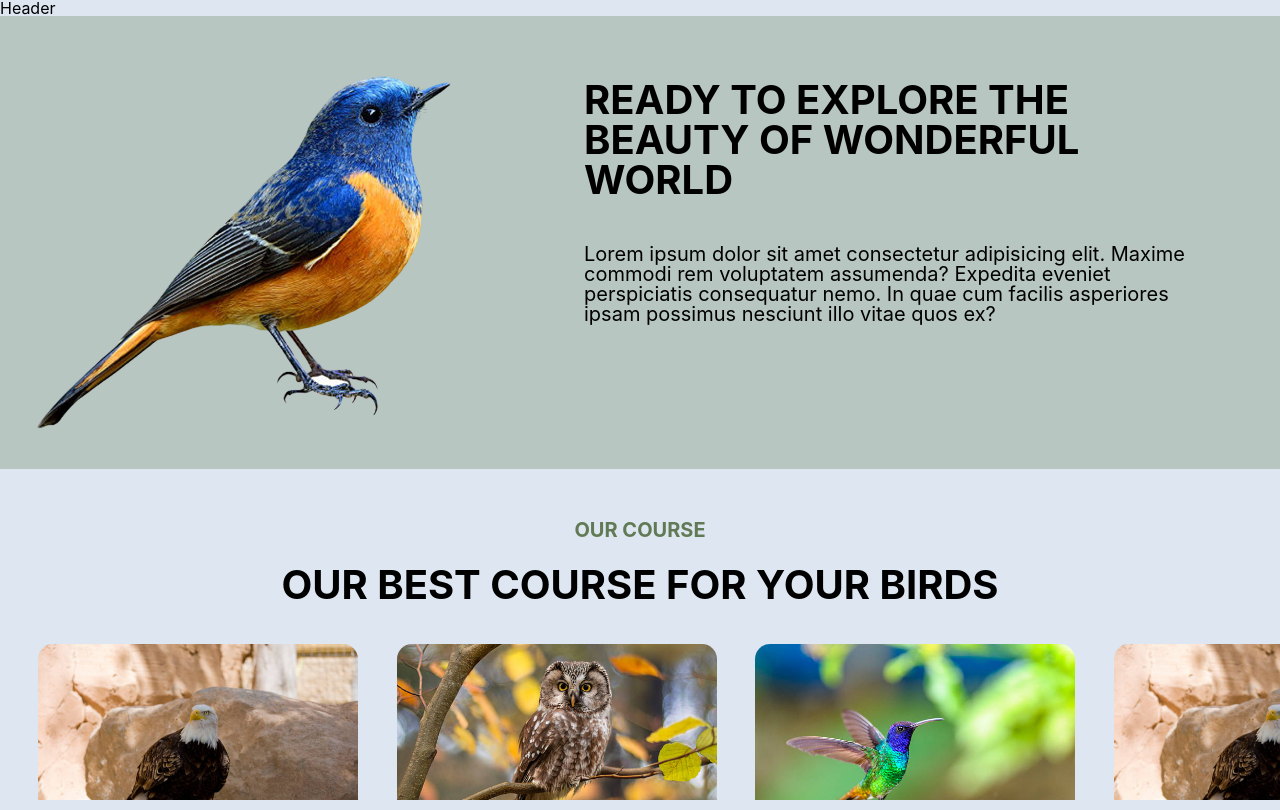
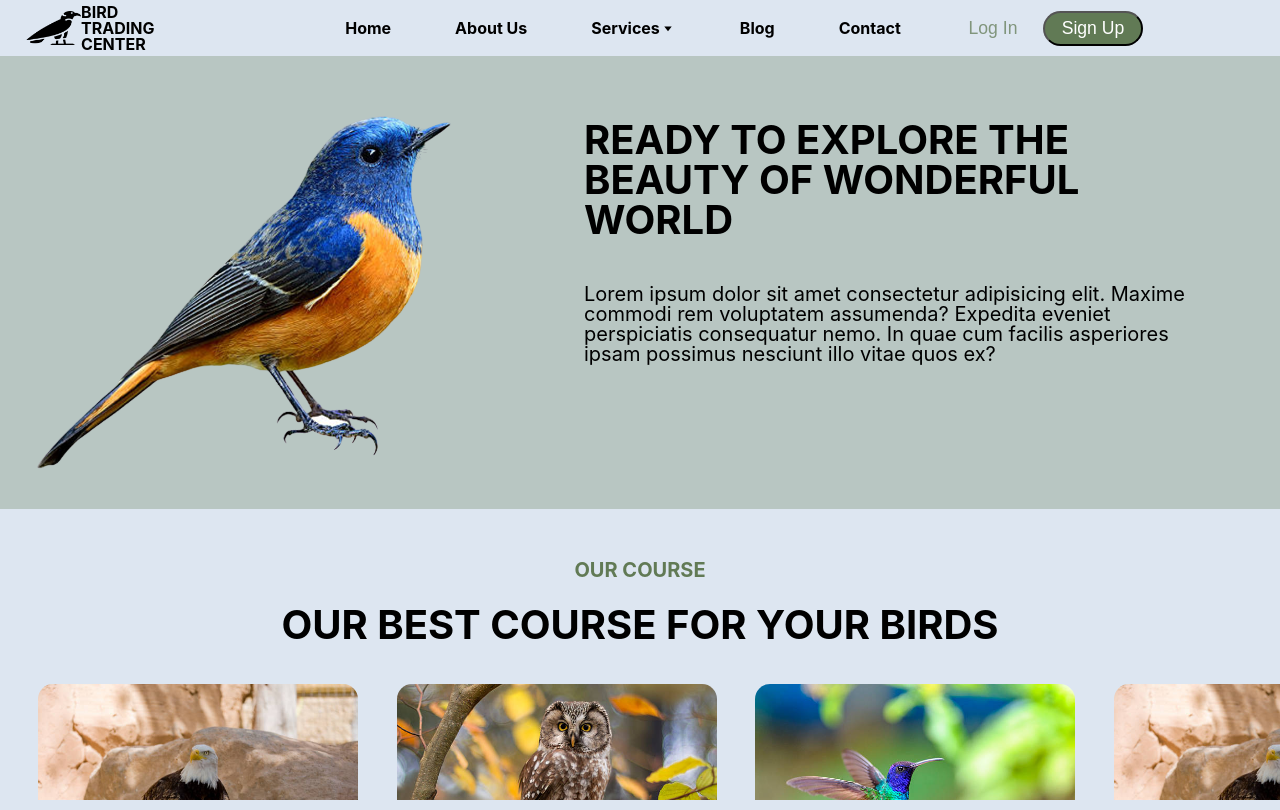
Before and after one commit to vuvohoang18232/SWP391, a React (Create React App) app: page / in a window 1280 px wide. Built offline with nearby package versions, Linux system fonts and the light colour scheme.

Commit message:
update header

```diff
--- a/package.json
+++ b/package.json
@@ -16,6 +16,7 @@
     "react-custom-scrollbars-2": "^4.5.0",
     "react-dom": "^18.2.0",
     "react-draggable": "^4.4.5",
+    "react-icons": "^4.9.0",
     "react-router-dom": "^6.11.2",
     "react-scripts": "5.0.1",
     "sass": "^1.62.1",
--- a/src/components/guestAndCustomer/header/Header.jsx
+++ b/src/components/guestAndCustomer/header/Header.jsx
@@ -1,7 +1,103 @@
-import React from "react";
+import { NavLink, useNavigate } from "react-router-dom";
+import { RxTriangleDown } from "react-icons/rx";
+import { logo1 } from "../../../utils/constants";
+import "./Header.scss";
+import { useState } from "react";
+import SignIn from "../signIn/SignIn";
+import SignUp from "../signUp/SignUp";
 
 const Header = () => {
-  return <div>Header</div>;
+  // const navigate = useNavigate();
+  const [showSignInForm, setShowSignInForm] = useState(false);
+
+  const toggleSignInForm = () => {
+    setShowSignInForm(!showSignInForm);
+  };
+  const [showSignUpForm, setShowSignUpForm] = useState(false);
+
+  const toggleSignUpForm = () => {
+    setShowSignUpForm(!showSignUpForm);
+  };
+
+  return (
+    <div>
+      {showSignInForm && <SignIn />}
+      {showSignUpForm && <SignUp />}
+      <div className="header-container">
+        <div style={{ marginLeft: "2%" }}>
+          <NavLink to="/" end className="nav-logo">
+            <div className="logo-container">
+              <div className="logo-image">
+                <img src={logo1} alt="page logo" />
+              </div>
+              <div className="logo-text">
+                <p>BIRD</p>
+                <p>TRADING</p>
+                <p>CENTER</p>
+              </div>
+            </div>
+          </NavLink>
+        </div>
+        <div className="nav-container">
+          <ul className="nav">
+            <li>
+              <NavLink to="/home" className="nav-link">
+                Home
+              </NavLink>
+            </li>
+            <li>
+              <NavLink to="/about-us" className="nav-link">
+                About Us
+              </NavLink>
+            </li>
+            <li>
+              <div
+                className="nav-link"
+                style={{ display: "flex", alignItems: "center" }}
+              >
+                Services
+                <RxTriangleDown />
+              </div>
+              <ul className="subnav">
+                <li>
+                  <NavLink to="/consultations" className="nav-link">
+                    Consultations
+                  </NavLink>
+                </li>
+                <li>
+                  <NavLink to="/workshop" className="nav-link">
+                    Workshop
+                  </NavLink>
+                </li>
+                <li>
+                  <NavLink to="/course-online" className="nav-link">
+                    Course Online
+                  </NavLink>
+                </li>
+              </ul>
+            </li>
+            <li>
+              <NavLink to="/blog" className="nav-link">
+                Blog
+              </NavLink>
+            </li>
+            <li>
+              <NavLink to="/contact" className="nav-link">
+                Contact
+              </NavLink>
+            </li>
+          </ul>
+        </div>
+
+        <button className="signin-button" onClick={toggleSignInForm}>
+          <p>Log In</p>
+        </button>
+
+        <button className="signup-button" onClick={toggleSignUpForm}>
+          Sign Up
+        </button>
+      </div>
+    </div>
+  );
 };
-
 export default Header;
--- a/src/components/guestAndCustomer/header/Header.scss
+++ b/src/components/guestAndCustomer/header/Header.scss
@@ -1,120 +1,118 @@
+$background-color: #dde6f1;
+$green: #80957c;
+
 .header-container {
-  .banner-container {
-    position: relative;
-    background-color: #9ece9d;
-    height: 17vh;
-    margin-bottom: 30px;
+  position: relative;
+  background-color: $background-color;
+  height: 7vh;
+  display: flex;
+  flex-direction: row;
+  align-items: center;
 
+  .logo-text,
+  .nav-link,
+  .nav-logo {
+    cursor: pointer;
+    color: black;
+    text-decoration: none;
+    font-weight: bold;
+  }
+
+  .logo-container {
+    display: flex;
+    width: 20%;
     .logo-image {
-      height: 15vh;
-      position: absolute;
-      left: 0;
-      top: 0;
-    }
-
-    .signin-button {
-      background-color: #00770c;
-      position: absolute;
-      border-radius: 30px;
-      right: 18%;
-      bottom: 15px;
-      width: 120px;
-      height: 40px;
-      font-size: 1.1em;
-
-      &:hover {
-        background-color: #224b26;
-      }
-
-      @media screen and (max-width: 500px) {
-        right: 15px;
+      flex: 0 0 100%;
+      img {
+        height: 100%;
+        width: 100%;
+        object-fit: contain;
+        object-position: center;
       }
     }
   }
 
-  .navigation-container {
-    .navigation-bar {
-      background-color: #85c697 !important;
+  .nav-container {
+    width: 50%;
+    height: 100%;
+    display: flex;
+    align-items: center;
+    .nav {
+      height: 100%;
+      width: 100%;
+      display: flex;
+      align-items: center;
+      justify-content: center;
+      li {
+        position: relative;
+        height: 100%;
+        padding-left: 5%;
+        padding-right: 5%;
+        height: 100%;
 
-      @media screen and (min-width: 1000px) {
-        height: 60px;
-      }
-
-      .container {
-        .navbar-brand {
-          color: #525c53;
-          font-weight: 600;
-          font-size: 1.5em;
-          margin: 0;
-
-          &:hover {
-            color: black;
+        &:hover {
+          background-color: #468847;
+          .subnav {
+            display: block;
           }
         }
-
-        .navbar-collapse {
-          .navbar-nav {
-            @media screen and (min-width: 1000px) {
-              display: flex;
-              width: 80%;
-              justify-content: flex-end;
-            }
-
-            .nav-link {
-              color: #dde6f1 !important;
-              font-size: 1.3em;
-
-              &:hover {
-                color: #13470a !important;
-              }
-
-              @media screen and (min-width: 1000px) {
-                font-style: italic;
-                width: 100px;
-                text-align: center;
-                height: 50px;
-
-                &.active {
-                  background-color: #468c4d;
-                  border-radius: 10px;
-                }
-              }
-            }
-          }
-
-          .book-btn-container {
-            @media screen and (min-width: 1000px) {
-              width: 80px;
-              position: relative;
-            }
-
-            .navbar-brand {
-              font-weight: 600;
-              color: #464646;
-
-              &:hover {
-                color: rgb(0, 0, 0);
-              }
-
-              @media screen and (min-width: 1000px) {
-                background-color: #3cb9c1;
-                font-size: 1.5em;
-                border-radius: 10px;
-                padding: 22px 30px;
-                position: absolute;
-                right: -8px;
-                bottom: -39px;
-                margin: 0;
-
-                &:hover {
-                  background-color: #41a8c7;
-                  color: rgb(0, 0, 0);
-                }
-              }
+        .nav-link {
+          width: 100%;
+          height: 100%;
+          display: flex;
+          align-items: center;
+        }
+        .subnav {
+          display: none;
+          background-color: $background-color;
+          position: absolute;
+          top: 100%;
+          left: 0;
+          right: 0;
+          box-shadow: 0 0 10px grey;
+          .nav-link {
+            width: 100%;
+            cursor: pointer;
+            &:hover {
+              background-color: green($color: #000000);
+              color: black;
             }
           }
         }
       }
     }
   }
+  .signin-button {
+    border: none;
+    background-color: rgba(0, 0, 0, 0);
+    min-width: 100px;
+    height: 35px;
+    font-size: 1.1em;
+    color: $green;
+
+    p:hover {
+      color: #617a55;
+    }
+
+    @media screen and (max-width: 500px) {
+      right: 15px;
+    }
+  }
+
+  .signup-button {
+    background-color: #617a55;
+    border-radius: 30px;
+    min-width: 100px;
+    height: 35px;
+    font-size: 1.1em;
+    color: white;
+
+    &:hover {
+      background-color: #468847;
+    }
+
+    @media screen and (max-width: 500px) {
+      right: 15px;
+    }
+  }
 }
--- /dev/null
+++ b/src/components/guestAndCustomer/signIn/SignIn.jsx
@@ -0,0 +1,7 @@
+import React from "react";
+
+const SignIn = () => {
+  return <div>SignIn</div>;
+};
+
+export default SignIn;
--- /dev/null
+++ b/src/components/guestAndCustomer/signUp/SignUp.jsx
@@ -0,0 +1,7 @@
+import React from "react";
+
+const SignUp = () => {
+  return <div>SignUp</div>;
+};
+
+export default SignUp;
--- a/src/utils/constants.js
+++ b/src/utils/constants.js
@@ -114,3 +114,5 @@ export { default as icon4 } from "../assets/image/349554629_776951850590374_4911
 export { default as icon5 } from "../assets/image/349252734_479596974359728_5596993599118262797_n.png";
 export { default as largepic1 } from "../assets/image/Rectangle 12.png";
 export { default as largepic2 } from "../assets/image/Rectangle 13.png";
+
+export { default as logo1 } from "../assets/image/349252733_767865025124137_1990273265293346631_n.png";
```
Also changed, not shown: src/context/StateContext.js (added, +20 -0 lines), 1 other file (tests, documents, lock files or other folders).
